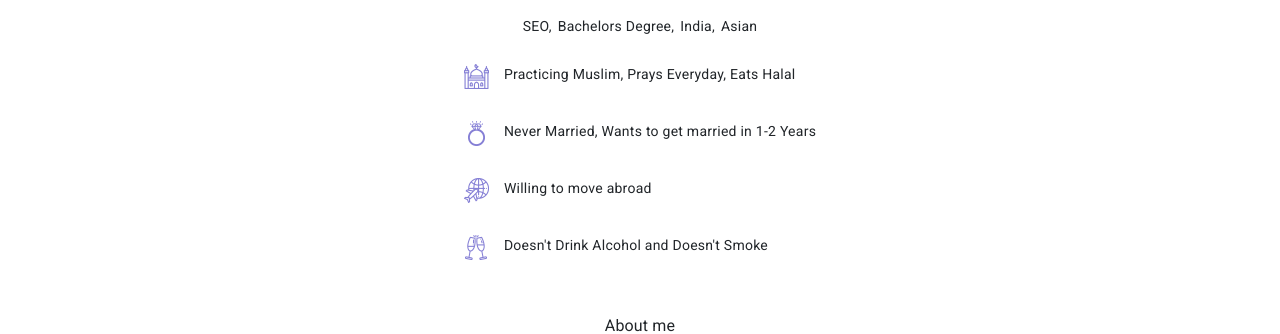
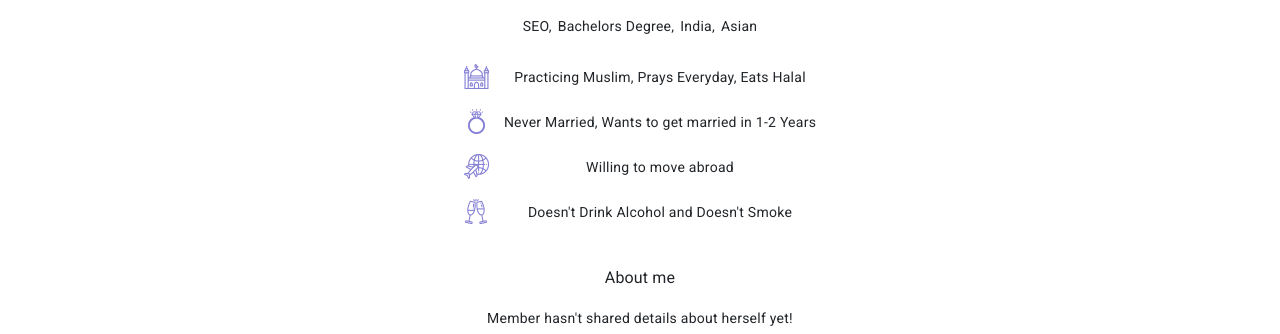
Before and after one commit to RaviTwiligtsoftware/muslim-match-making, an Angular app: page /profile in a window 1280 px wide. Shown: the part 342-676 px from the top of the page. Built offline with nearby package versions, Linux system fonts and the light colour scheme.

Commit message:
fix: icon issue

```diff
--- a/src/app/pages/components/profile/profile.component.html
+++ b/src/app/pages/components/profile/profile.component.html
@@ -19,7 +19,7 @@
                 <img [src]="profileData[currentIndex]?.imageUrl">
             </ng-container>
             <ng-template #noImages>
-                <img src="../../../../assets/images/default.jpeg" alt="Default Image">
+                <img src="../../../../assets/" alt="Default Image">
             </ng-template>
         </div>
 
@@ -84,13 +84,12 @@
 
         <div class="religion-icons">
             <ng-container *ngFor="let propertyInfo of profileProperties">
-                <p *ngIf="hasProfileProperty(propertyInfo.key)">
-                    <img [src]="getIconForProperty(propertyInfo.key)" alt="">
-                    {{ profileData[currentIndex]?.[propertyInfo.key] }}
-                </p>
+                <div *ngIf="hasProfileProperty(propertyInfo.key)" class="icon-container">
+                    <img [src]="getIconForProperty(propertyInfo.key)" alt="" class="icon-image">
+                    <span class="icon-text">{{ profileData[currentIndex]?.[propertyInfo.key] }}</span>
+                </div>
             </ng-container>
         </div>
-
         <div class="myself">
             <h3>About me</h3>
             <p *ngIf="hasProfileProperty('about')">{{profileData[currentIndex]?.about}}</p>
--- a/src/app/pages/components/profile/profile.component.scss
+++ b/src/app/pages/components/profile/profile.component.scss
@@ -50,6 +50,20 @@
 
 .religion-icons img {
     margin-right: 15px;
+}
+
+.religion-icons .icon-container {
+    display: flex;
+    align-items: center;
+    margin-bottom: 20px;
+}
+
+.icon-image {
+    margin-right: 8px;
+}
+
+.icon-text {
+    flex-grow: 1;
 }
 
 .profileName {
```
